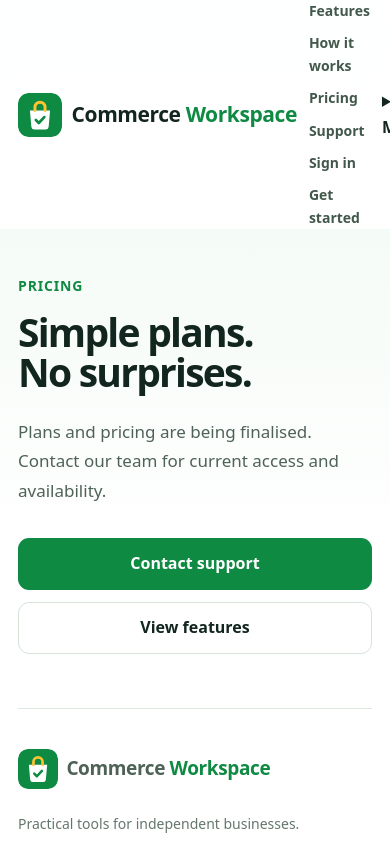
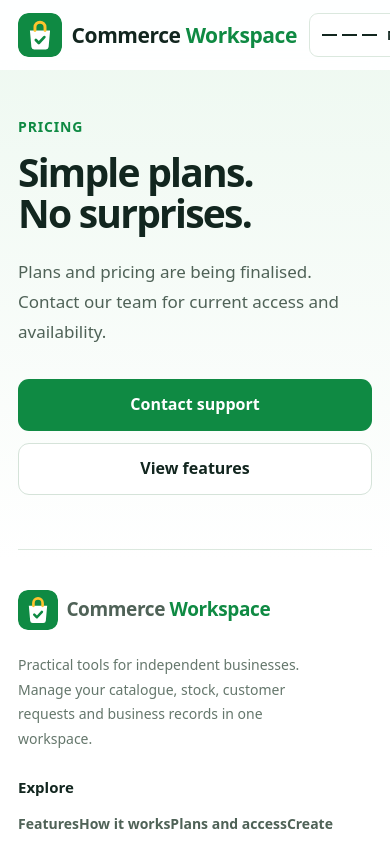
Before and after one commit to learninghub44/kenya-multitenant-commerce-docs, a Next.js app: page /pricing in a window 390 px wide. Shown: the top 841 px of the page. Built offline with nearby package versions, Linux system fonts and the light colour scheme.

Commit message:
Fix scoped mobile navigation selectors

```diff
--- a/src/app/marketing.module.css
+++ b/src/app/marketing.module.css
@@ -43,28 +43,28 @@
 /* Shared marketing header: full desktop navigation and compact mobile menu */
 .nav{position:sticky;top:0;z-index:80;background:rgb(255 255 255 / 94%);backdrop-filter:blur(14px);-webkit-backdrop-filter:blur(14px)}
 .nav>header{min-height:76px}
-.nav .marketing-desktop-nav{display:flex;align-items:center;justify-content:flex-end;flex-wrap:nowrap;gap:clamp(12px,1.8vw,26px);min-width:0}
-.nav .marketing-desktop-nav a{white-space:nowrap;font-size:14px}
-.nav .marketing-mobile-menu{display:none;position:relative;z-index:90}
-.nav .marketing-mobile-menu summary{display:flex;align-items:center;gap:5px;min-height:44px;padding:8px 12px;border:1px solid #dbe8de;border-radius:9px;background:#fff;color:#12261f;cursor:pointer;list-style:none}
-.nav .marketing-mobile-menu summary::-webkit-details-marker{display:none}
-.nav .marketing-mobile-menu summary span{display:block;width:15px;height:2px;background:currentColor}
-.nav .marketing-mobile-menu summary b{margin-left:5px;font-size:13px}
-.nav .marketing-mobile-menu[open] summary{border-color:#9ebda7;background:#f4f8f4}
-.nav .marketing-mobile-menu nav{position:absolute;top:calc(100% + 10px);right:0;display:grid;gap:3px;width:min(290px,calc(100vw - 36px));max-height:min(75vh,520px);overflow-y:auto;padding:10px;border:1px solid #dbe8de;border-radius:12px;background:#fff;box-shadow:0 18px 45px rgb(18 38 31 / 14%)}
-.nav .marketing-mobile-menu nav a{padding:12px;border-radius:7px;color:#12261f;font-size:14px;font-weight:650;text-decoration:none}
-.nav .marketing-mobile-menu nav a:hover{background:#f1f7f2}
-.nav .marketing-mobile-menu nav .marketing-nav-cta{background:#0f8a43;color:#fff}
-.nav .marketing-mobile-menu nav .marketing-nav-cta:hover{background:#0a6e35}
+.nav :global(.marketing-desktop-nav){display:flex;align-items:center;justify-content:flex-end;flex-wrap:nowrap;gap:clamp(12px,1.8vw,26px);min-width:0}
+.nav :global(.marketing-desktop-nav) a{white-space:nowrap;font-size:14px}
+.nav :global(.marketing-mobile-menu){display:none;position:relative;z-index:90}
+.nav :global(.marketing-mobile-menu) summary{display:flex;align-items:center;gap:5px;min-height:44px;padding:8px 12px;border:1px solid #dbe8de;border-radius:9px;background:#fff;color:#12261f;cursor:pointer;list-style:none}
+.nav :global(.marketing-mobile-menu) summary::-webkit-details-marker{display:none}
+.nav :global(.marketing-mobile-menu) summary span{display:block;width:15px;height:2px;background:currentColor}
+.nav :global(.marketing-mobile-menu) summary b{margin-left:5px;font-size:13px}
+.nav :global(.marketing-mobile-menu)[open] summary{border-color:#9ebda7;background:#f4f8f4}
+.nav :global(.marketing-mobile-menu) nav{position:absolute;top:calc(100% + 10px);right:0;display:grid;gap:3px;width:min(290px,calc(100vw - 36px));max-height:min(75vh,520px);overflow-y:auto;padding:10px;border:1px solid #dbe8de;border-radius:12px;background:#fff;box-shadow:0 18px 45px rgb(18 38 31 / 14%)}
+.nav :global(.marketing-mobile-menu) nav a{padding:12px;border-radius:7px;color:#12261f;font-size:14px;font-weight:650;text-decoration:none}
+.nav :global(.marketing-mobile-menu) nav a:hover{background:#f1f7f2}
+.nav :global(.marketing-mobile-menu) nav .marketing-nav-cta{background:#0f8a43;color:#fff}
+.nav :global(.marketing-mobile-menu) nav .marketing-nav-cta:hover{background:#0a6e35}
 .nav a:focus-visible,.nav summary:focus-visible,.footer a:focus-visible{outline:3px solid #2878bd;outline-offset:3px}
 @media(max-width:1000px){
-  .nav .marketing-desktop-nav{gap:12px}
-  .nav .marketing-desktop-nav a{font-size:13px}
+  .nav :global(.marketing-desktop-nav){gap:12px}
+  .nav :global(.marketing-desktop-nav) a{font-size:13px}
 }
 @media(max-width:760px){
   .nav{padding:0 18px}
   .nav>header{min-height:70px;align-items:center;flex-direction:row;gap:12px}
-  .nav .marketing-desktop-nav{display:none}
-  .nav .marketing-mobile-menu{display:block}
+  .nav :global(.marketing-desktop-nav){display:none}
+  .nav :global(.marketing-mobile-menu){display:block}
 }
 @media(prefers-reduced-motion:reduce){.nav *{scroll-behavior:auto!important;transition:none!important}}
```
